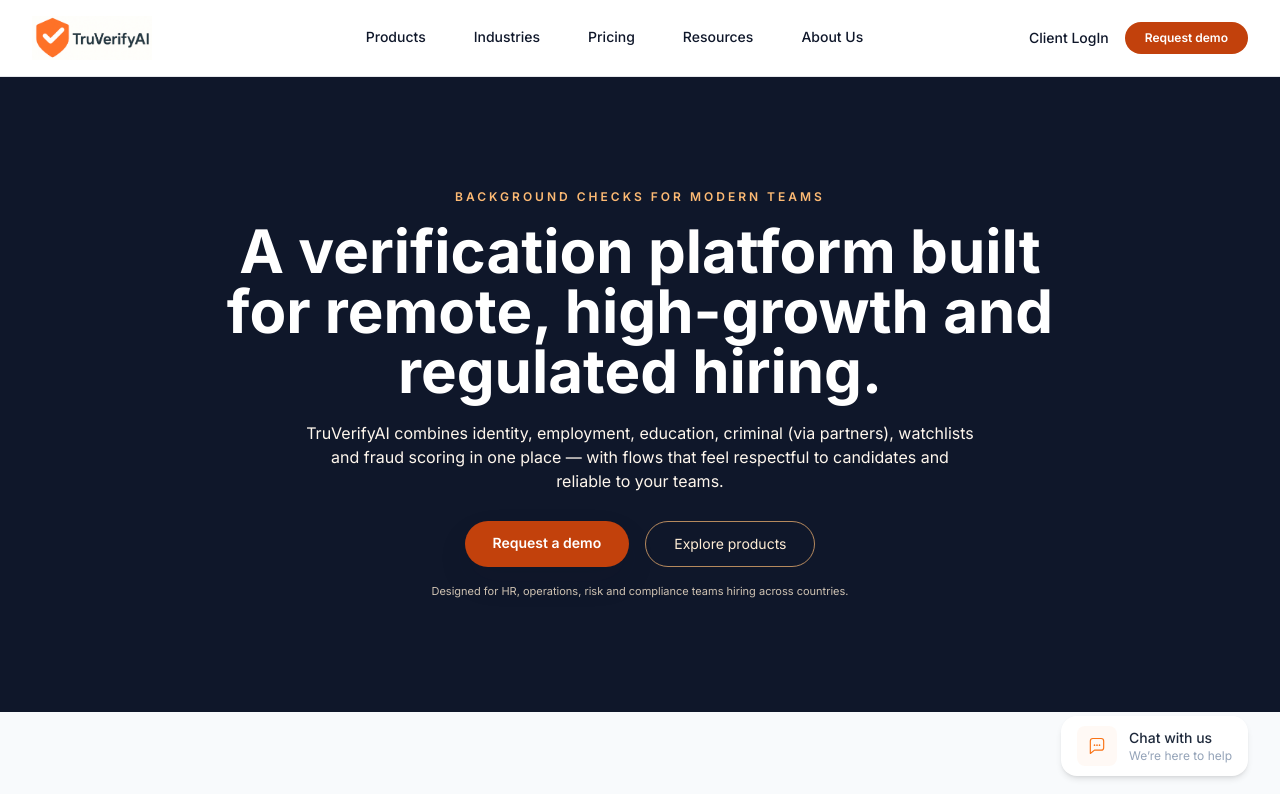
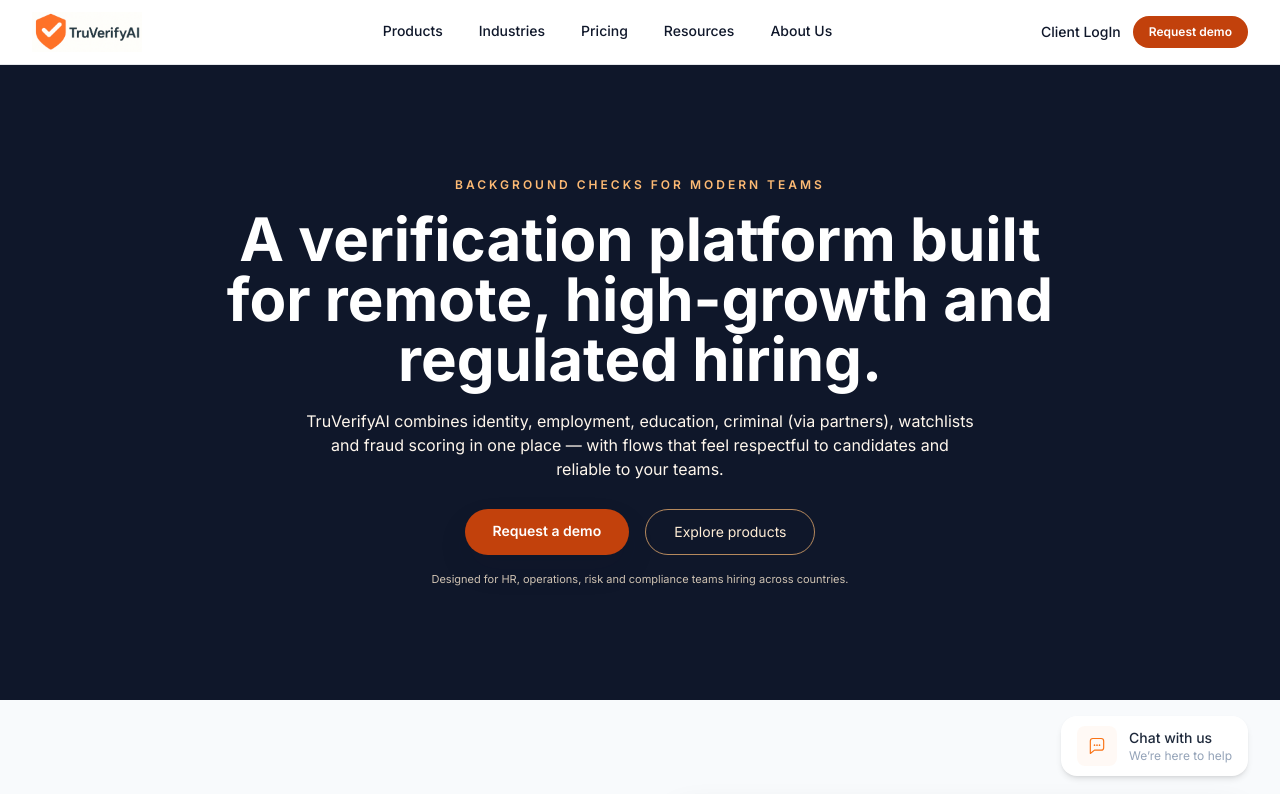
Before and after one commit to MuskanRajani/TruVerifyAI, a React (Vite) app: page / in a window 1280 px wide. Shown: the top 794 px of the page. Built offline with nearby package versions, Linux system fonts and the light colour scheme; grey boxes are pictures that could not be loaded.

Commit message:
adding navbar fix and public sitemap

```diff
--- a/src/components/Navbar.jsx
+++ b/src/components/Navbar.jsx
@@ -1,151 +1,197 @@
 import { Link, NavLink } from "react-router-dom";
+import { useState, useEffect } from "react";
 import logo from "../assets/logo.png";
 
 export default function Navbar() {
+  const [open, setOpen] = useState(false);
+  const [showProducts, setShowProducts] = useState(false);
+  const [showIndustries, setShowIndustries] = useState(false);
+
   const linkClass = ({ isActive }) =>
-    `text-sm font-medium px-3 py-2 transition-all border-b-2 ${
+    `text-sm font-medium px-2 py-1 transition-all border-b-2 ${
       isActive
         ? "border-brand-primary text-brand-primary"
         : "border-transparent hover:border-brand-primary hover:text-brand-primary"
     }`;
 
   const dropdownBase =
-    "absolute left-0 top-full mt-2 bg-white shadow-xl rounded-xl p-6 text-sm transition-all duration-200";
+    "absolute left-0 top-full mt-2 bg-white shadow-lg rounded-xl p-5 text-sm transition-all duration-200";
+
+  // Reset mobile menu when resizing to desktop
+  useEffect(() => {
+    const handleResize = () => {
+      if (window.innerWidth > 768) {
+        setOpen(false);
+        setShowProducts(false);
+        setShowIndustries(false);
+      }
+    };
+    window.addEventListener("resize", handleResize);
+    return () => window.removeEventListener("resize", handleResize);
+  }, []);
+
+  // ===== MOBILE STYLES UPDATED HERE =====
+  const mobileMenuMain =
+    "block text-[16px] font-bold text-slate-900 py-2 hover:text-brand-primary transition";
+
+  const mobileNavItem =
+    "block text-[14px] font-semibold text-slate-900 py-2 hover:text-brand-primary transition";
+
+  const mobileSectionTitle =
+    "text-[12px] uppercase font-bold tracking-wide text-brand-primary pt-2";
+
+  const mobileDivider =
+    "h-[1px] w-full bg-gradient-to-r from-orange-200/70 to-transparent my-1 rounded-full";
 
   return (
     <header className="bg-white border-b sticky top-0 z-50">
-      {/* ✅ CLEAN, BALANCED NAVBAR HEIGHT */}
-      <div className="section-container flex items-center justify-between py-4 min-h-[76px]">
+      <div className="section-container flex items-center justify-between py-2 min-h-[64px]">
 
-        {/* ✅ LOGO — FIXED, NO WEIRD CROPPING */}
-         <Link to="/" className="flex items-center">
-          <div className="overflow-hidden w-[120px]">
-            <img
-              src={logo}     // ✅ Vite will rewrite this to: /TruVerifyAI/assets/logo-abc123.png
-              alt="TruVerifyAI Logo"
-              className="w-full h-auto object-contain"
-            />
+        {/* LOGO */}
+        <Link to="/" className="flex items-center">
+          <div className="w-[110px]">
+            <img src={logo} alt="TruVerifyAI Logo" className="w-full h-auto object-contain" />
           </div>
         </Link>
 
-        {/* ✅ NAV LINKS */}
-        <nav className="flex items-center gap-6 relative translate-x-6">
-
-          {/* ================= PRODUCTS ================= */}
+        {/* DESKTOP NAV — untouched */}
+        <nav className="hidden md:flex items-center gap-5 relative translate-x-4">
           <div className="relative group">
-            <button className="text-sm font-medium px-3 py-2 border-b-2 border-transparent group-hover:border-brand-primary group-hover:text-brand-primary">
+            <button className="text-sm font-medium px-2 py-1 border-b-2 border-transparent group-hover:border-brand-primary group-hover:text-brand-primary">
               Products
             </button>
-
-            <div
-              className={`${dropdownBase} w-[700px] grid grid-cols-3 gap-6
-                opacity-0 invisible translate-y-1
-                group-hover:opacity-100 group-hover:visible group-hover:translate-y-0`}
-            >
+            <div className={`${dropdownBase} w-[700px] grid grid-cols-3 gap-5 opacity-0 invisible translate-y-1 group-hover:opacity-100 group-hover:visible group-hover:translate-y-0`}>
               <Link to="/products/identity" className="hover:text-brand-primary block">
                 <strong>Identity Verification</strong>
                 <p className="text-xs text-slate-600">AI ID, liveness & fraud detection.</p>
               </Link>
-
               <Link to="/products/criminal" className="hover:text-brand-primary block">
                 <strong>Criminal Background Checks</strong>
                 <p className="text-xs text-slate-600">Partner-led criminal screening.</p>
               </Link>
-
               <Link to="/products/employment" className="hover:text-brand-primary block">
                 <strong>Employment Verification</strong>
                 <p className="text-xs text-slate-600">Past employment and role history.</p>
               </Link>
-
               <Link to="/products/education" className="hover:text-brand-primary block">
                 <strong>Education Verification</strong>
                 <p className="text-xs text-slate-600">Degrees & certifications.</p>
               </Link>
-
               <Link to="/products/watchlists" className="hover:text-brand-primary block">
                 <strong>Watchlists & Sanctions</strong>
                 <p className="text-xs text-slate-600">PEP, AML & sanctions screening.</p>
               </Link>
-
               <Link to="/products/occupational-health" className="hover:text-brand-primary block">
                 <strong>Occupational Health</strong>
-                <p className="text-xs text-slate-600">Drug Testing and immunization.</p>
+                <p className="text-xs text-slate-600">Drug testing & health readiness.</p>
               </Link>
             </div>
           </div>
 
-          {/* ================= INDUSTRIES ================= */}
           <div className="relative group">
-            <button className="text-sm font-medium px-3 py-2 border-b-2 border-transparent group-hover:border-brand-primary group-hover:text-brand-primary">
+            <button className="text-sm font-medium px-2 py-1 border-b-2 border-transparent group-hover:border-brand-primary group-hover:text-brand-primary">
               Industries
             </button>
-
-            <div
-              className={`${dropdownBase} w-[640px] grid grid-cols-2 gap-6
-                opacity-0 invisible translate-y-1
-                group-hover:opacity-100 group-hover:visible group-hover:translate-y-0`}
-            >
+            <div className={`${dropdownBase} w-[640px] grid grid-cols-2 gap-5 opacity-0 invisible translate-y-1 group-hover:opacity-100 group-hover:visible group-hover:translate-y-0`}>
               <Link to="/industries/financial-services" className="hover:text-brand-primary block">
                 <strong>Financial Services</strong>
-                <p className="text-xs text-slate-600">KYC, AML, and risk-aligned onboarding.</p>
+                <p className="text-xs text-slate-600">KYC, AML, regulated hiring.</p>
               </Link>
-
               <Link to="/industries/gig" className="hover:text-brand-primary block">
                 <strong>Gig & On-demand</strong>
-                <p className="text-xs text-slate-600">Drivers, couriers, and taskers at scale.</p>
+                <p className="text-xs text-slate-600">Drivers, couriers, taskers.</p>
               </Link>
-
               <Link to="/industries/healthcare" className="hover:text-brand-primary block">
                 <strong>Healthcare</strong>
-                <p className="text-xs text-slate-600">Patient-centric hiring for clinical staff.</p>
+                <p className="text-xs text-slate-600">Clinical staff hiring.</p>
               </Link>
-
               <Link to="/industries/retail" className="hover:text-brand-primary block">
                 <strong>Retail & Ecommerce</strong>
-                <p className="text-xs text-slate-600">Store, warehouse, and HQ roles.</p>
+                <p className="text-xs text-slate-600">Store & warehouse roles.</p>
               </Link>
-
               <Link to="/industries/staffing" className="hover:text-brand-primary block">
                 <strong>Staffing & Recruiting</strong>
-                <p className="text-xs text-slate-600">Client-ready screening packages.</p>
+                <p className="text-xs text-slate-600">BGV hiring packages.</p>
               </Link>
-
               <Link to="/industries/technology" className="hover:text-brand-primary block">
                 <strong>Technology & SaaS</strong>
-                <p className="text-xs text-slate-600">Remote-friendly, security-conscious hiring.</p>
+                <p className="text-xs text-slate-600">Secure remote hiring.</p>
               </Link>
             </div>
           </div>
 
-          {/* ================= NORMAL LINKS ================= */}
-
-          <NavLink to="/pricing" className={linkClass}>
-            Pricing
-          </NavLink>
-
-          <NavLink to="/resources" className={linkClass}>
-            Resources
-          </NavLink>
-
-          <NavLink to="/company" className={linkClass}>
-            About Us
-          </NavLink>
+          <NavLink to="/pricing" className={linkClass}>Pricing</NavLink>
+          <NavLink to="/resources" className={linkClass}>Resources</NavLink>
+          <NavLink to="/company" className={linkClass}>About Us</NavLink>
         </nav>
 
-        {/* ================= RIGHT SIDE ================= */}
-        <div className="flex items-center gap-4">
-          <Link to="/login" className="text-sm font-medium">
-            Client LogIn
-          </Link>
-
-          <Link
-            to="/contact"
-            className="bg-brand-primary text-white px-5 py-2 rounded-full text-xs font-semibold hover:opacity-90"
-          >
+        {/* DESKTOP RIGHT — untouched */}
+        <div className="hidden md:flex items-center gap-3">
+          <Link to="/login" className="text-sm font-medium">Client LogIn</Link>
+          <Link to="/contact" className="bg-brand-primary text-white px-4 py-2 rounded-full text-xs font-semibold hover:opacity-90">
             Request demo
           </Link>
         </div>
+
+        {/* MOBILE TOGGLE */}
+        <button onClick={() => setOpen(!open)} className="md:hidden w-7 h-7 flex flex-col items-center justify-center">
+          <span className="w-5 h-[2px] bg-slate-700 mb-1 rounded"></span>
+          <span className="w-5 h-[2px] bg-slate-700 mb-1 rounded"></span>
+          <span className="w-5 h-[2px] bg-slate-700 rounded"></span>
+        </button>
       </div>
+
+      {/* ===== MOBILE MENU UPDATED ===== */}
+      {open && (
+        <div className="md:hidden bg-white px-5 pt-2 pb-4 text-left space-y-2">
+
+             {/* PRODUCTS */}
+          <div>
+            <button onClick={() => setShowProducts(!showProducts)} className="w-full text-[16px] font-bold py-2 flex justify-between items-center text-slate-900 hover:text-brand-primary transition">
+              Products <span className="text-[15px]">{showProducts ? "⌄" : "›"}</span>
+            </button>
+            {showProducts && (
+              <div className="pl-3 border-l border-orange-200 space-y-[5px] mt-1">
+                <Link to="/products/identity" className={mobileNavItem} onClick={() => setOpen(false)}>Identity Verification</Link>
+                <Link to="/products/criminal" className={mobileNavItem} onClick={() => setOpen(false)}>Criminal Background Checks</Link>
+                <Link to="/products/employment" className={mobileNavItem} onClick={() => setOpen(false)}>Employment Verification</Link>
+                <Link to="/products/education" className={mobileNavItem} onClick={() => setOpen(false)}>Education Verification</Link>
+                <Link to="/products/watchlists" className={mobileNavItem} onClick={() => setOpen(false)}>Watchlists & Sanctions</Link>
+                <Link to="/products/occupational-health" className={mobileNavItem} onClick={() => setOpen(false)}>Occupational Health Screening</Link>
+              </div>
+            )}
+          </div>
+
+          {/* INDUSTRIES */}
+          <div>
+            <button onClick={() => setShowIndustries(!showIndustries)} className="w-full text-[16px] font-bold py-2 flex justify-between items-center text-slate-900 hover:text-brand-primary transition">
+              Industries <span className="text-[15px]">{showIndustries ? "⌄" : "›"}</span>
+            </button>
+            {showIndustries && (
+              <div className="pl-3 border-l border-orange-200 space-y-[5px] mt-1">
+                <Link to="/industries/financial-services" className={mobileNavItem} onClick={() => setOpen(false)}>Financial Services</Link>
+                <Link to="/industries/gig" className={mobileNavItem} onClick={() => setOpen(false)}>Gig & On-demand</Link>
+                <Link to="/industries/healthcare" className={mobileNavItem} onClick={() => setOpen(false)}>Healthcare</Link>
+                <Link to="/industries/retail" className={mobileNavItem} onClick={() => setOpen(false)}>Retail & Ecommerce</Link>
+                <Link to="/industries/staffing" className={mobileNavItem} onClick={() => setOpen(false)}>Staffing & Recruiting</Link>
+                <Link to="/industries/technology" className={mobileNavItem} onClick={() => setOpen(false)}>Technology & SaaS</Link>
+              </div>
+            )}
+          </div>
+
+          <NavLink to="/pricing" className={mobileMenuMain} onClick={() => setOpen(false)}>Pricing</NavLink>
+          <NavLink to="/resources" className={mobileMenuMain} onClick={() => setOpen(false)}>Resources</NavLink>
+          <NavLink to="/company" className={mobileMenuMain} onClick={() => setOpen(false)}>About Us</NavLink>
+
+          {/* MOBILE CTA */}
+          <div className="flex justify-center pt-3 mt-2">
+            <Link to="/contact" onClick={() => setOpen(false)} className="bg-brand-primary text-white px-6 py-2 rounded-full text-[13px] font-bold tracking-wide shadow-sm hover:opacity-95 transition">
+              Contact Sales
+            </Link>
+          </div>
+
+        </div>
+      )}
     </header>
   );
 }
```
Also changed, not shown: public/robots.txt (added), 3 other files (tests, documents, lock files or other folders).
